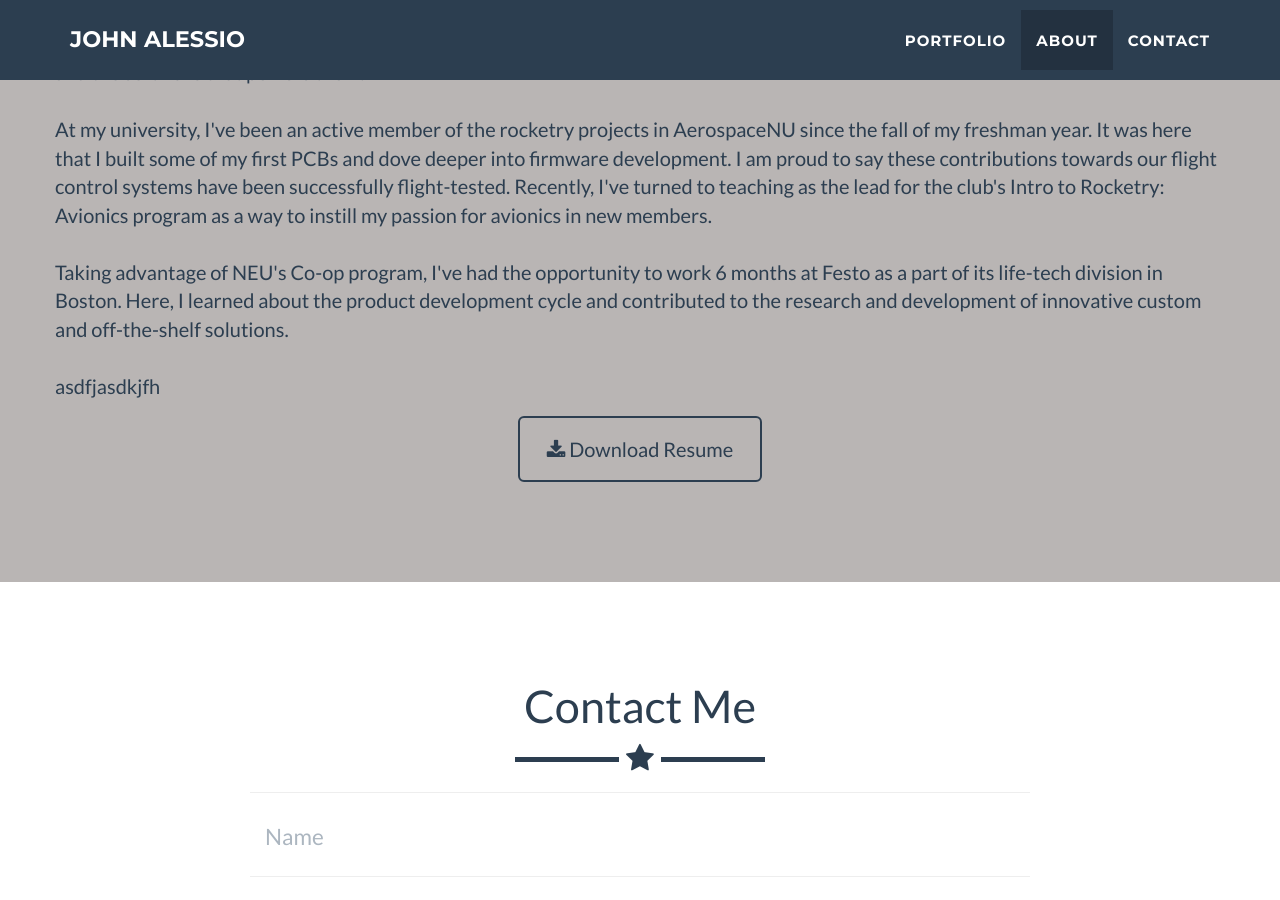
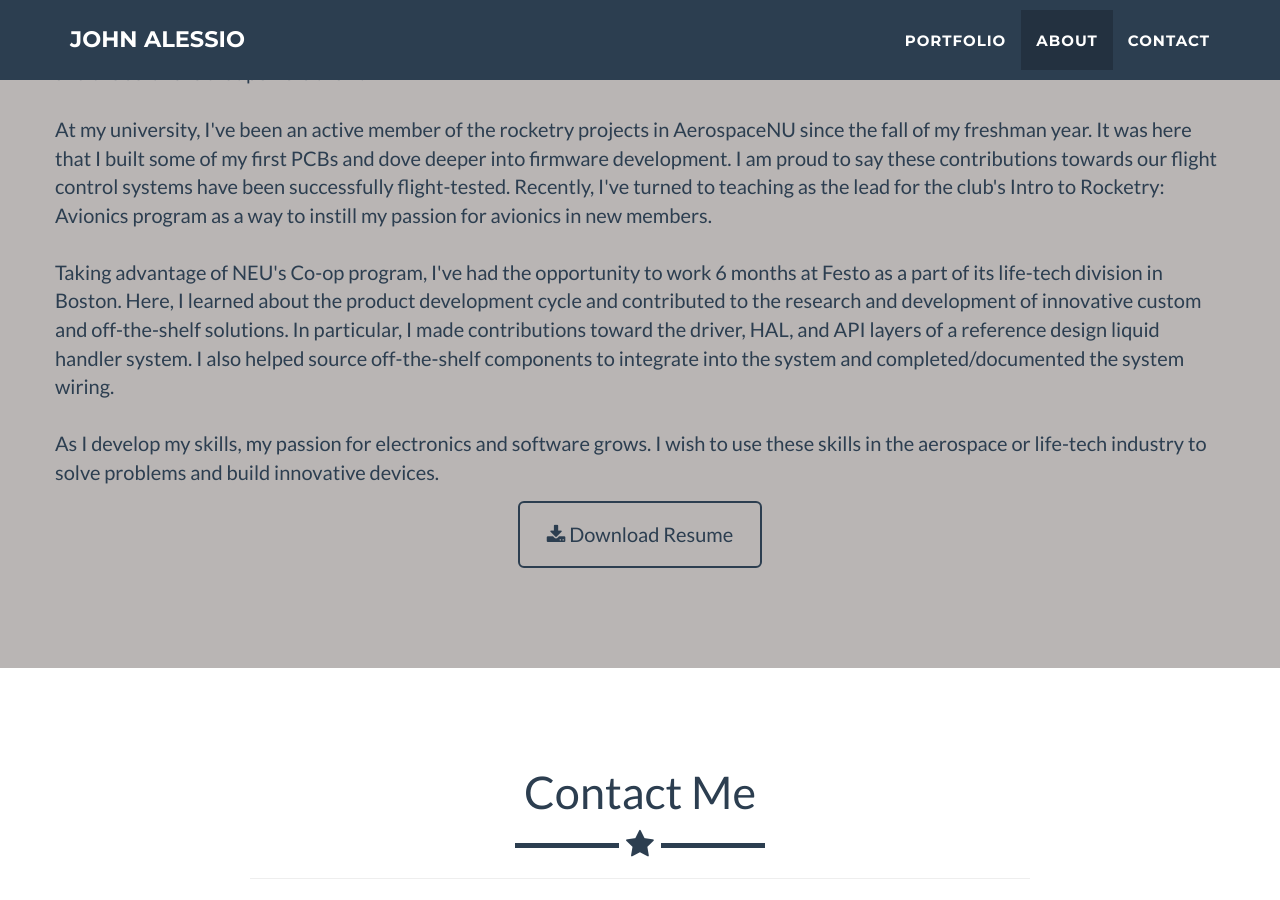
Before and after one commit to jalessio10/jalessio10.github.io, a Jekyll site: the page built from _posts/2014-07-18-project-1.markdown, in a window 1280 px wide and 900 px high, scrolled down 2002 px. Built offline with Jekyll 4.4.1, drawn with Linux system fonts in a browser that asks for light colours.

Commit message:
finish about

```diff
--- a/_includes/about.html
+++ b/_includes/about.html
@@ -22,9 +22,10 @@
                         Intro to Rocketry: Avionics program as a way to instill my passion for avionics in new members.
                         <br> <br>
                         Taking advantage of NEU's Co-op program, I've had the opportunity to work 6 months at Festo as a part of its life-tech division in Boston. Here, I learned about the product development cycle
-                        and contributed to the research and development of innovative custom and off-the-shelf solutions.
+                        and contributed to the research and development of innovative custom and off-the-shelf solutions. In particular, I made contributions toward the driver, HAL, and API layers of a reference design
+                        liquid handler system. I also helped source off-the-shelf components to integrate into the system and completed/documented the system wiring.
                         <br> <br>
-                        asdfjasdkjfh
+                        As I develop my skills, my passion for electronics and software grows. I wish to use these skills in the aerospace or life-tech industry to solve problems and build innovative devices. <br>
                     </p-ab>
                 </div>
                 <div class="row-lg-8 row-lg-offset-2 text-center">
```
